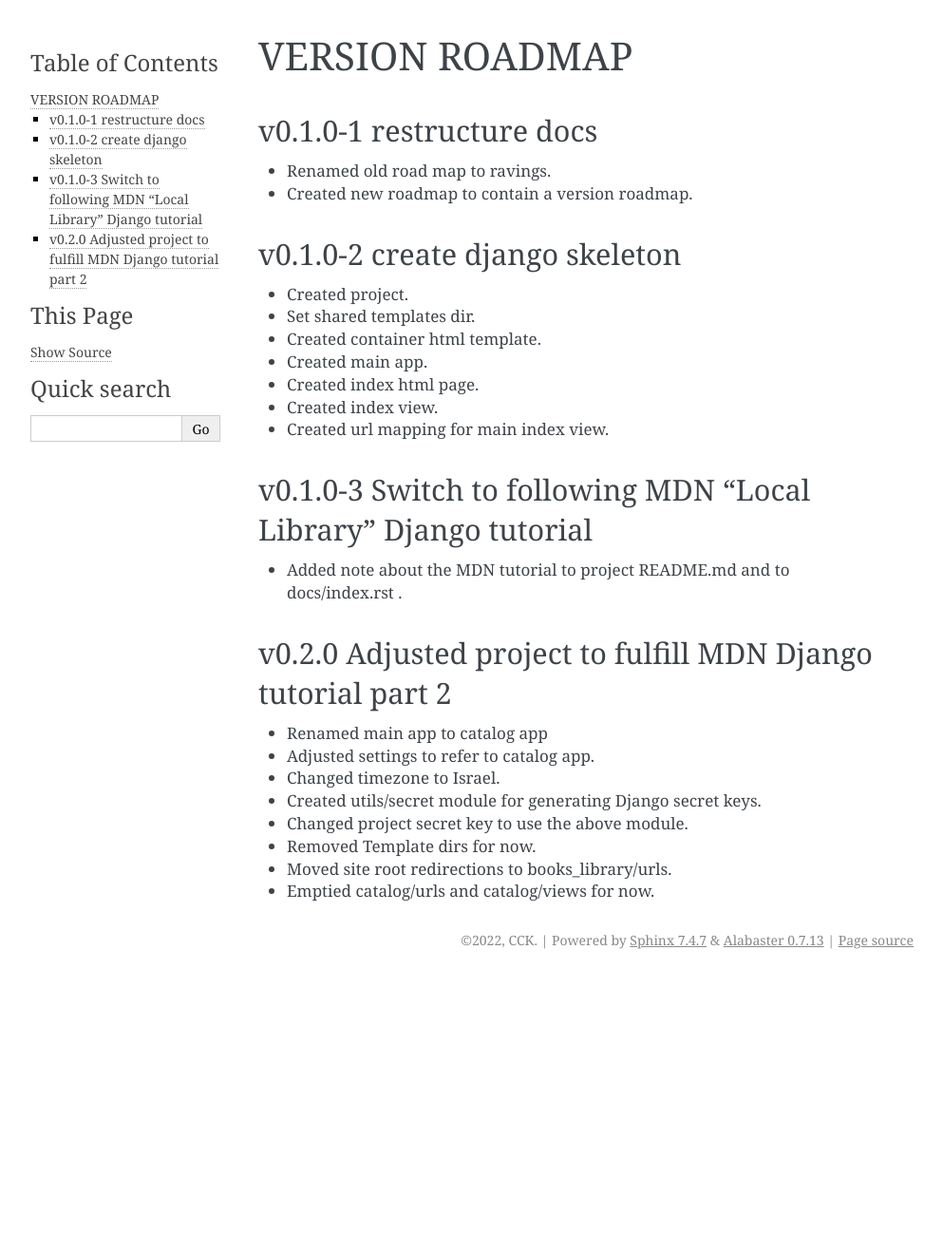
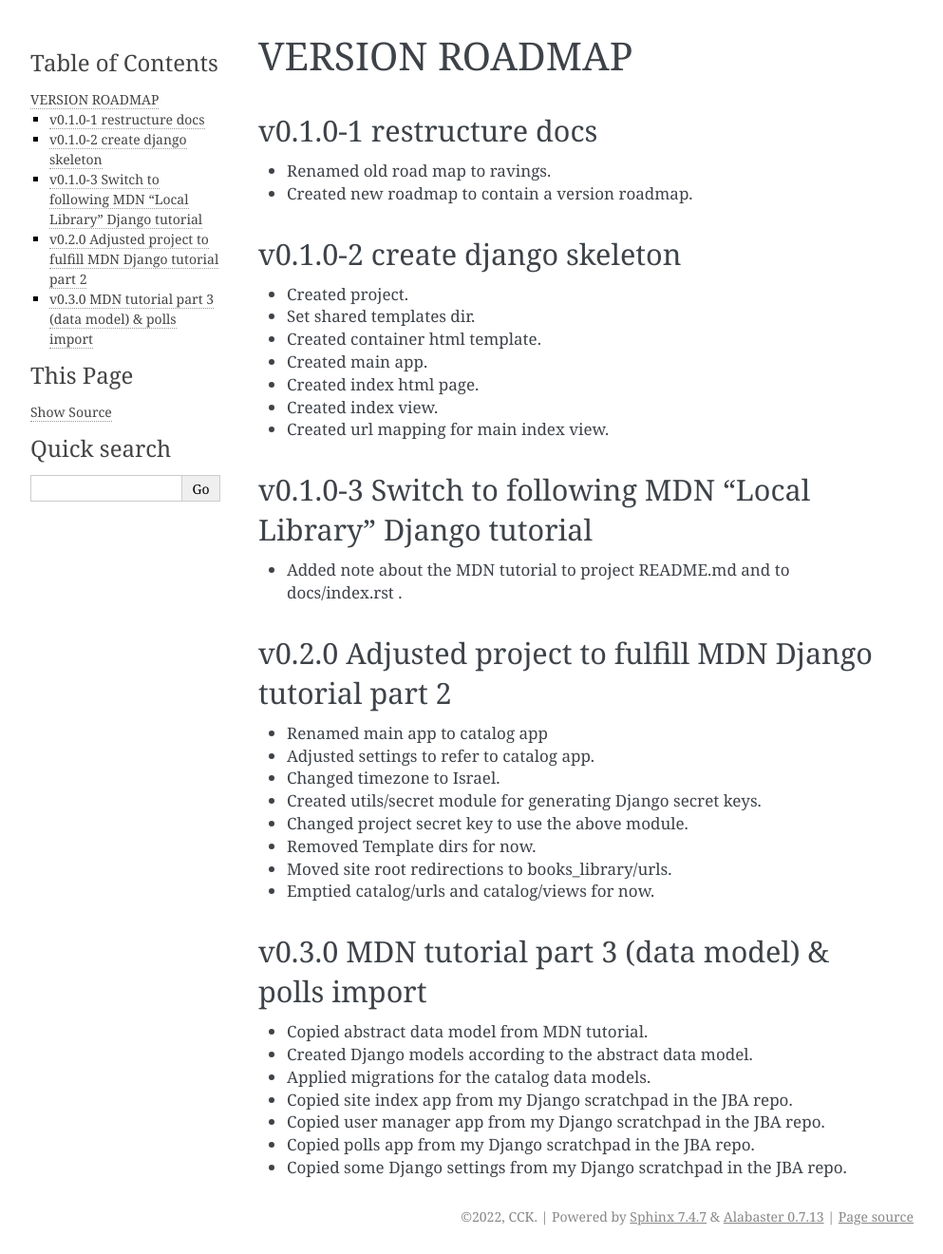
Before and after one commit to c-c-k/books-library, a Sphinx documentation site: the page built from docs/roadmap.rst, in a window 1280 px wide. Shown: the whole page at 95% size, without its empty margins (148-1141 px from the left). Built offline with Sphinx 7.4.7, drawn with Linux system fonts in a browser that asks for light colours; before the commit the page ends 1029 px from its top, so only the background shows below that.

Commit message:
v 0.3.0 finished.

```diff
--- a/docs/conf.py
+++ b/docs/conf.py
@@ -2,8 +2,6 @@
 #
 # For the full list of built-in configuration values, see the documentation:
 # https://www.sphinx-doc.org/en/master/usage/configuration.html
-
-from pathlib import Path
 
 # -- Project information -----------------------------------------------------
 # https://www.sphinx-doc.org/en/master/usage/configuration.html#project-information
@@ -11,7 +9,7 @@ from pathlib import Path
 project = 'BooksLibrary'
 copyright = '2022, CCK'
 author = 'CCK'
-release = '0.3.0-polls_import'
+release = '0.3.0'
 
 # -- General configuration ---------------------------------------------------
 # https://www.sphinx-doc.org/en/master/usage/configuration.html#general-configuration
@@ -25,8 +23,6 @@ plantuml_output_format = 'svg'
 templates_path = ['_templates']
 exclude_patterns = []
 
-
-
 # -- Options for HTML output -------------------------------------------------
 # https://www.sphinx-doc.org/en/master/usage/configuration.html#options-for-html-output
 
--- a/docs/roadmap.rst
+++ b/docs/roadmap.rst
@@ -34,3 +34,14 @@ v0.2.0 Adjusted project to fulfill MDN Django tutorial part 2
 * Removed Template dirs for now.
 * Moved site root redirections to books_library/urls.
 * Emptied catalog/urls and catalog/views for now.
+
+v0.3.0 MDN tutorial part 3 (data model) & polls import
+------------------------------------------------------
+
+* Copied abstract data model from MDN tutorial.
+* Created Django models according to the abstract data model.
+* Applied migrations for the catalog data models.
+* Copied site index app from my Django scratchpad in the JBA repo.
+* Copied user manager app from my Django scratchpad in the JBA repo.
+* Copied polls app from my Django scratchpad in the JBA repo.
+* Copied some Django settings from my Django scratchpad in the JBA repo.
```
